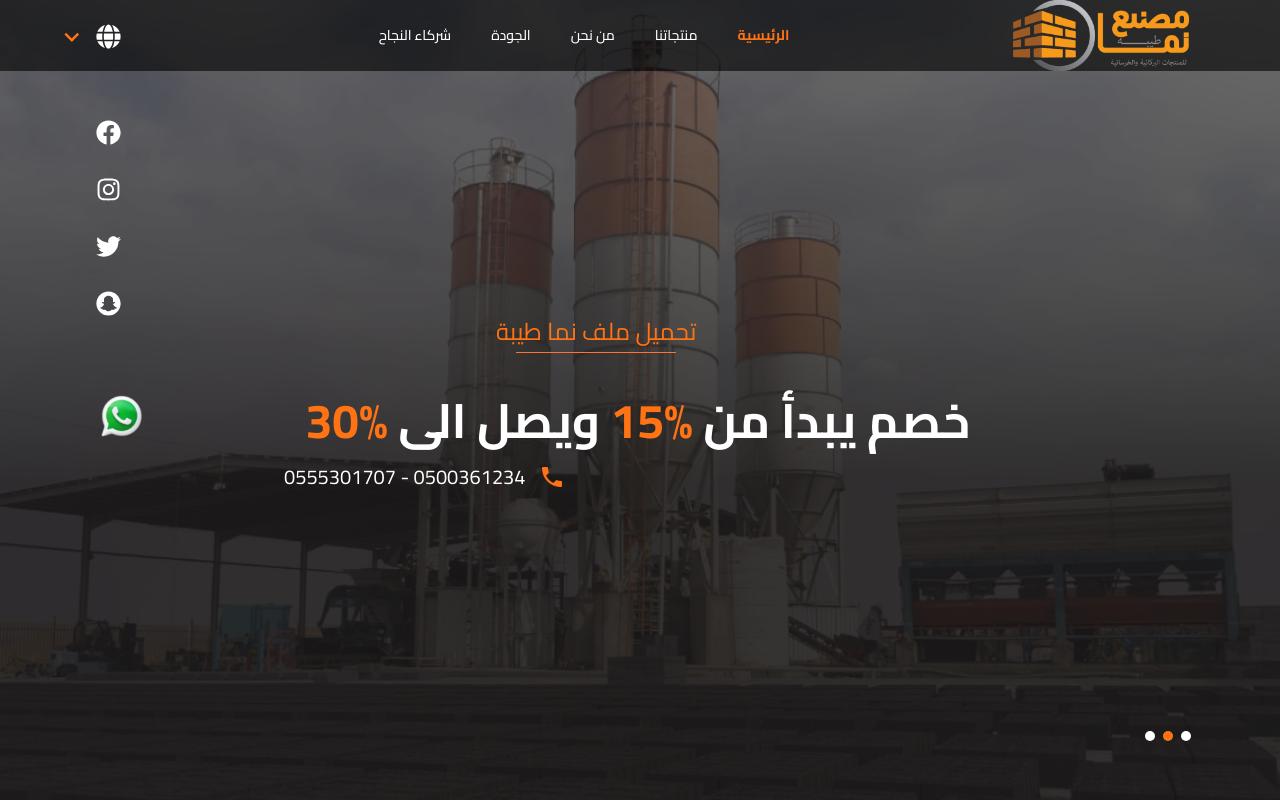
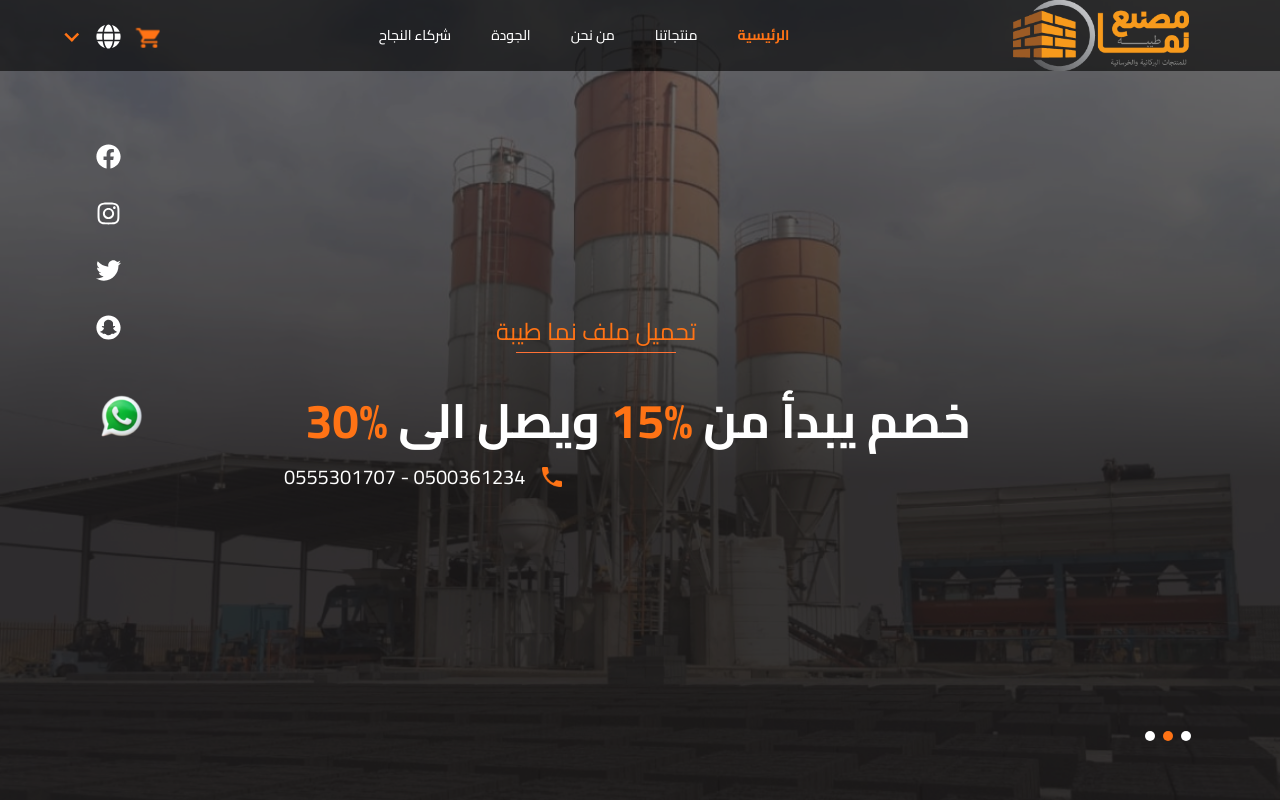
Before and after one commit to abdallamfathy/nama-project, a React (Vite) app: page / in a window 1280 px wide. Shown: the top 800 px of the page. Built offline with nearby package versions, Linux system fonts and the light colour scheme.

Commit message:
add checkout

```diff
--- a/src/App.jsx
+++ b/src/App.jsx
@@ -8,6 +8,7 @@ import QualityPage from './pages/QualityPage'
 import ProductsWhite from './pages/ProductsWhite'
 import ProductsNormal from './pages/ProductsNormal'
 import ProductsBlue from './pages/ProductsBlue'
+import Checkout from './pages/Checkout'
 
 function App() {
   return (
@@ -22,6 +23,7 @@ function App() {
           <Route path="/products/white" element={<ProductsWhite />} />
           <Route path="/products/normal" element={<ProductsNormal />} />
           <Route path="/products/blue" element={<ProductsBlue />} />
+          <Route path="/checkout" element={<Checkout />} />
         </Routes>
       </Router>
     </div>
--- a/src/components/Navbar.jsx
+++ b/src/components/Navbar.jsx
@@ -14,6 +14,8 @@ import chat from "../assets/chat.png";
 import Chat from "./Chat";
 import downar from "../assets/downar.png";
 import whatsapp from "../assets/whatsapp.png";
+import cart from '../assets/cart.png'
+
 
 const Navbar = ({ textColor, socialDisplay }) => {
   const params = useParams();
@@ -46,6 +48,7 @@ const Navbar = ({ textColor, socialDisplay }) => {
       <div className="flex flex-col text-white 2xl:w-10 w-10 relative 2xl:left-12 left-24   h-1 -top-10 z-50 ">
                 <div className="fixed left-16 top-8 "><img src={downar} alt="downar" /></div>
                 <FaGlobe className="w-[25px] h-[25px] 2xl:w-[33px] 2xl:h-[33px] fixed " />
+                <Link to="/checkout" className='mt-1 w-6 h-6 ml-10'><img src={cart} alt="cart"/></Link>
               <div className={`gap-y-8 flex flex-col ${socialDisplay} relative top-24`}>
                 <a href="https://www.facebook.com/profile.php?id=100086364507234" target="_blank">
                   <FaFacebook className="w-[25px] h-[25px] 2xl:w-[33px] 2xl:h-[33px]" />
--- a/src/pages/Checkout.jsx
+++ b/src/pages/Checkout.jsx
@@ -1,6 +1,6 @@
 import React from 'react'
 import { Footer, Navbar } from '../Components'
-import arrowL from '../assets/images/arrowL.png'
+import arrowL from '../assets/arrowL.png'
 import ReactToPrint from 'react-to-print';
 
 const Checkout = () => {
```
Also changed, not shown: src/assets/arrowL.png (added), src/assets/cart.png (added).
